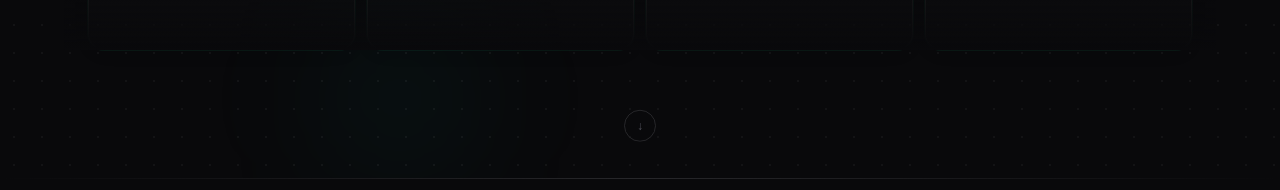
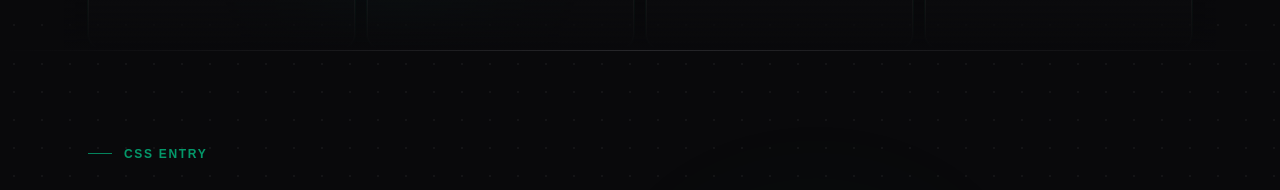
Before and after one commit to GrowlineGroup/growline.group, a Next.js app: page /de in a window 1280 px wide. Shown: the part 761-951 px from the top of the page. Built offline with nearby package versions, Linux system fonts and the light colour scheme; no server answers.

Commit message:
feat: remove scroll arrow from hero section

```diff
--- a/src/components/sections/Hero.tsx
+++ b/src/components/sections/Hero.tsx
@@ -114,16 +114,6 @@ export function Hero({ locale }: Props) {
         />
       </Container>
 
-      {/* Scroll arrow — links to first service section */}
-      <div className="relative flex justify-center pb-10 pt-14">
-        <a
-          href="#css-entry"
-          aria-label="Zu den Leistungen scrollen"
-          className="flex h-8 w-8 items-center justify-center rounded-full border border-zinc-800 text-xs text-zinc-600 transition-colors duration-200 hover:border-zinc-600 hover:text-zinc-400 animate-scroll-bounce"
-        >
-          ↓
-        </a>
-      </div>
     </section>
   );
 }
```
